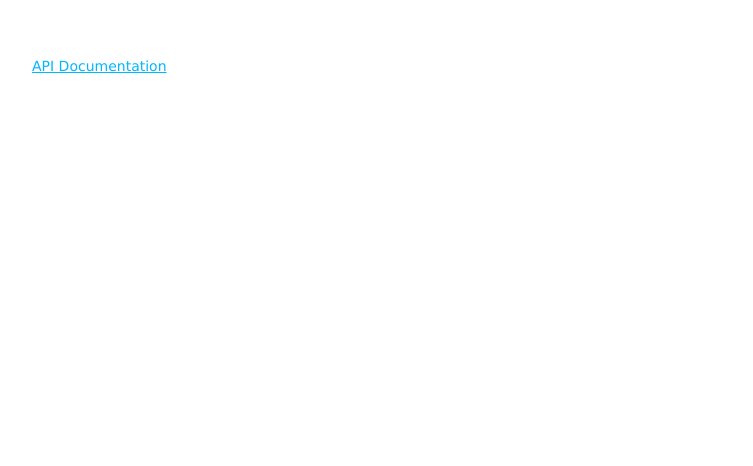
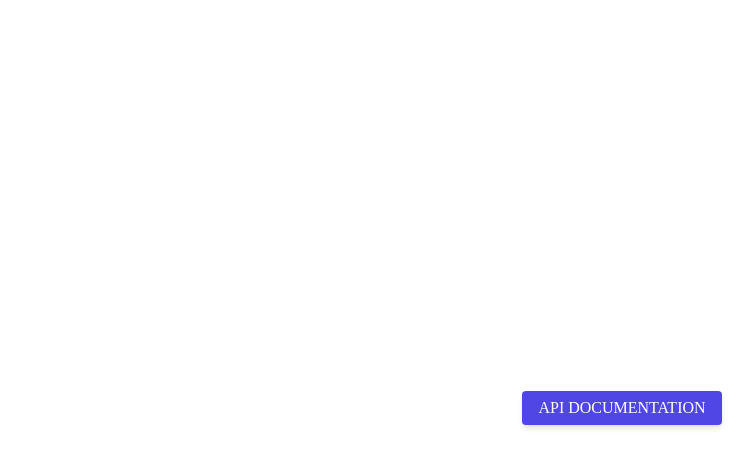
Before and after one commit to tu-lam/express-shop-api, a website: page public/index.html in a window 1280 px wide. Shown: the whole page, without its empty margins (26-779 px from the left). Drawn offline with Linux system fonts and the light colour scheme.

Commit message:
IMPROVEMENT: Improve index.html ui

```diff
--- a/public/index.html
+++ b/public/index.html
@@ -4,8 +4,8 @@
     <link rel="stylesheet" href="/stylesheets/style.css" />
   </head>
 
-  <body>
+  <body class="container">
     <!-- create link go to /api/v1/docs -->
-    <a href="/api/v1/docs">API Documentation</a>
+    <a class="button" href="/api/v1/docs">API DOCUMENTATION</a>
   </body>
 </html>
--- a/public/stylesheets/style.css
+++ b/public/stylesheets/style.css
@@ -1,8 +1,24 @@
-body {
-    padding: 50px;
-    font: 14px "Lucida Grande", Helvetica, Arial, sans-serif;
+/* body {
+  padding: 50px;
+  font: 14px "Lucida Grande", Helvetica, Arial, sans-serif;
 }
 
 a {
-    color: #00B7FF;
+  color: #00b7ff;
+} */
+.container {
+  width: 100%;
+  height: 100%;
+  display: flex;
+  justify-content: center;
+  align-items: center;
 }
+.button {
+  padding: 8px 16px;
+  background-color: #4f46e5;
+  color: white;
+  border-radius: 4px;
+  text-decoration: none;
+  font-weight: 500;
+  box-shadow: 0 4px 6px -1px rgb(0 0 0 / 0.1), 0 2px 4px -2px rgb(0 0 0 / 0.1);
+}
```
Also changed, not shown: public/images/products/product-63e1a24650c4b3a94a41c4dc-1676061076135.png (added), public/images/products/product-63e1a24650c4b3a94a41c4dc-1676061152403.png (added), public/images/products/product-63e1a24650c4b3a94a41c4dc-1676061200962.png (added), public/images/products/product-63e1a24650c4b3a94a41c4dc-1676061224517.png (added), public/images/products/product-63e1a24650c4b3a94a41c4dc-1676061268681.png (added), public/images/products/product-63e1a24650c4b3a94a41c4dc-1676061291203.png (added).
